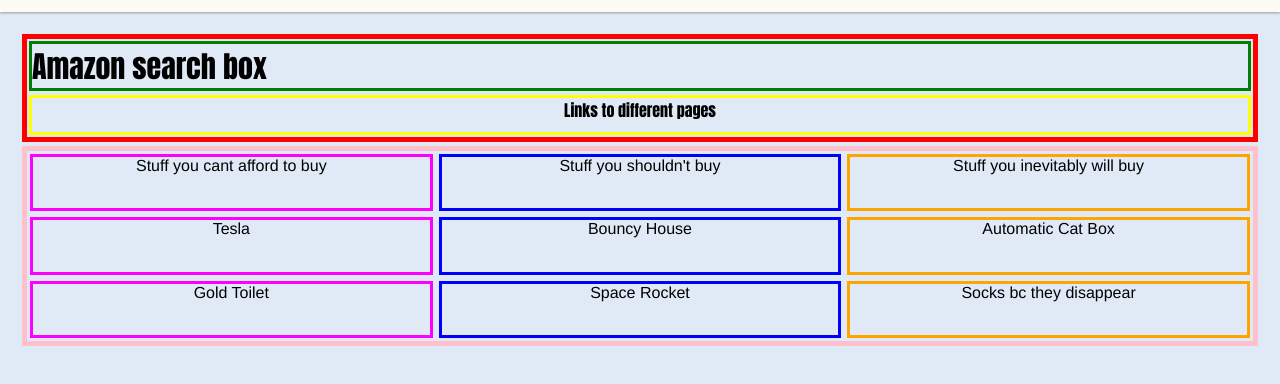
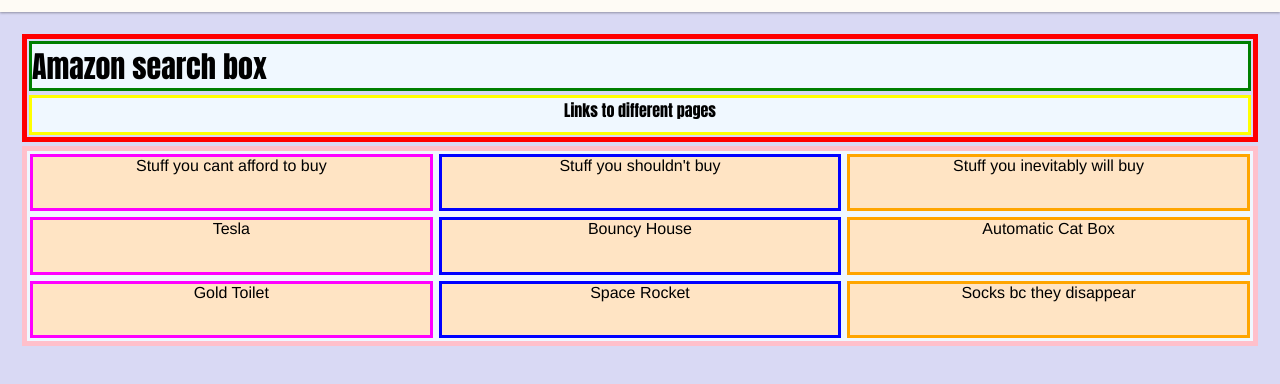
Before and after one commit to Allyson-Camp/copy-a-website, a plain HTML site: page index.html in a window 1280 px wide. Shown: the part 68-452 px from the top of the page. Drawn offline with Linux system fonts and the light colour scheme.

Commit message:
changed more styling

```diff
--- a/styles/global.css
+++ b/styles/global.css
@@ -56,6 +56,7 @@ main {
     font-size: 30px;
     text-align: left;
     height: 50px;
+    background-color: aliceblue;
 }
 
 .bottom-internal {
@@ -66,6 +67,7 @@ main {
     height: 40px;
     font-family: Impact, Haettenschweiler, 'Arial Narrow Bold', sans-serif;
     font-size: medium;
+    background-color: aliceblue;
 }
 
 .bottom-row {
@@ -75,24 +77,35 @@ main {
     margin: 2px;
     text-align:center;
     height: 200px;
-
+    background-color: aliceblue;
 }
 
 .left-column {
     display: grid;
     border: solid magenta;
     margin: 3px;
-    font-family: 'Franklin Gothic Medium', 'Arial Narrow', Arial, sans-serif
+    font-family: 'Franklin Gothic Medium', 'Arial Narrow', Arial, sans-serif;
+    background-color: bisque;
 }
 
 .middle-column {
     display: grid;
     border: solid blue;
     margin: 3px;
-    font-family: 'Franklin Gothic Medium', 'Arial Narrow', Arial, sans-serif}
+    font-family: 'Franklin Gothic Medium', 'Arial Narrow', Arial, sans-serif;
+    background-color: bisque;
+}
 
 .right-column {
     display: grid;
     border: solid orange;
     margin: 3px;
-    font-family: 'Franklin Gothic Medium', 'Arial Narrow', Arial, sans-serif}
+    font-family: 'Franklin Gothic Medium', 'Arial Narrow', Arial, sans-serif;
+    background-color: bisque;
+}
+
+body {
+
+    background-color:rgb(217, 217, 244)
+
+}
```
